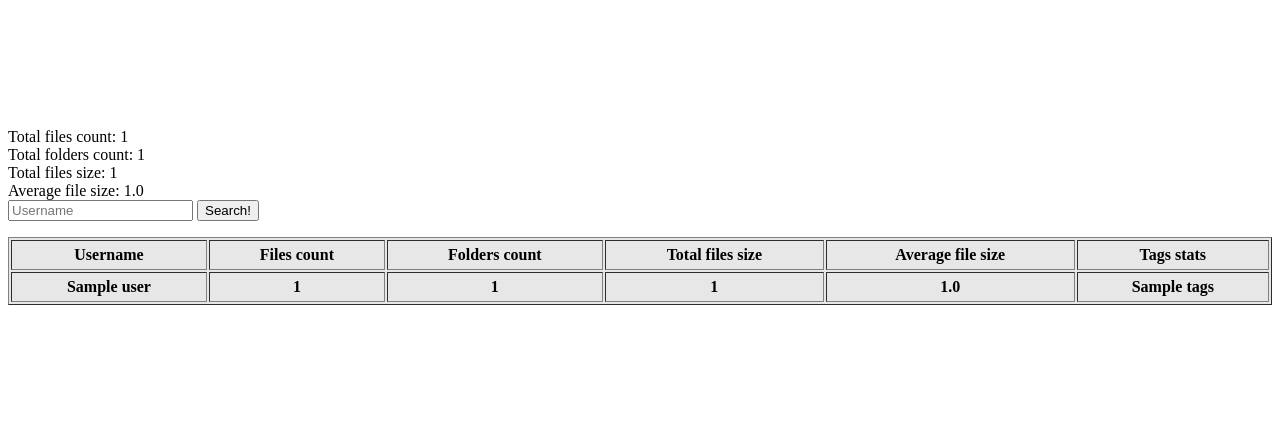
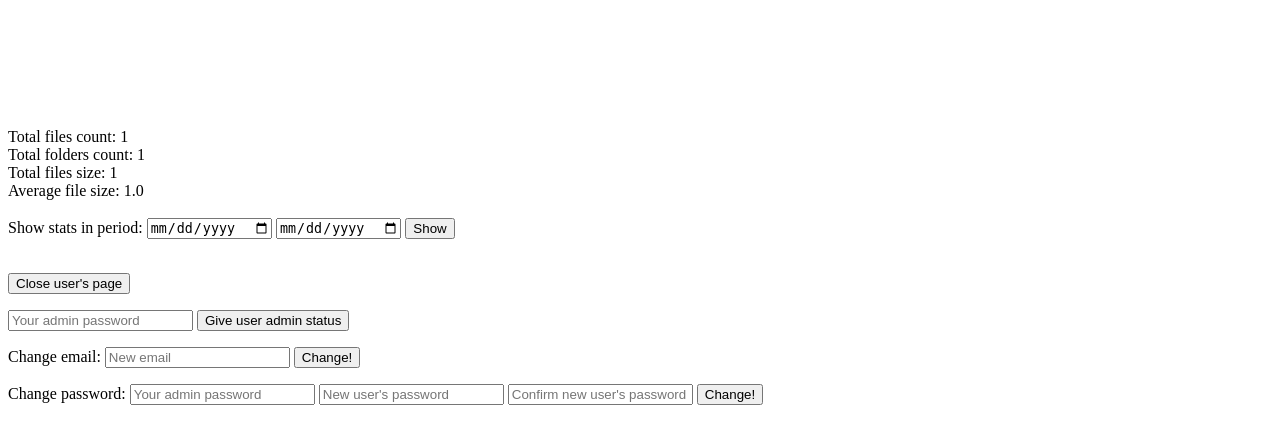
Before and after one commit to RB387/GorbInDocks, a Flask app: template application/templates/stats.html in a window 1280 px wide. Shown: the part 180-624 px from the top of the page. Run offline with Flask 2, Linux system fonts and the light colour scheme; the template is opened without the code that fills it: most values are stand-ins (such as "Sample title", 1, 10 or a date in 2020); lists and menus that the app fills with data are empty; parts of the project's set-up code (start-up, migrations or seed data) failed here and were passed over; some libraries are stand-ins or nearby versions.

Commit message:
New features for stats page, some minor changes

```diff
--- a/application/templates/stats.html
+++ b/application/templates/stats.html
@@ -8,13 +8,19 @@
       function drawChart(data) {
         var data = google.visualization.arrayToDataTable([
           ['Tags', 'Count'],
-          {% for line in tags_data %}
-            ['{{ line[0] }}', {{ line[1] }}],
-          {% endfor %}
+          {% if personal_data %}
+            {% for tag in personal_data['tags'] %}
+              ['{{ tag }}', {{ personal_data['tags'][tag] }}],
+            {% endfor %}
+          {% else %}
+            {% for line in tags_data %}
+              ['{{ line[0] }}', {{ line[1] }}],
+            {% endfor %}
+          {% endif %}
         ]);
         console.log(data)
         var options = {
-          title: 'Tags statistics'
+          title: 'Tags statistics' {% if user_id %} + ' for {{ user_id }}' {% endif %}
         };
         var chart = new google.visualization.PieChart(document.getElementById('tags_stat'));
         chart.draw(data, options);
@@ -30,13 +36,27 @@
                     {{ (overall['overall_size'] / overall['overall_files_count'])|round(2) }}
                 {% else %}
                     0
-                {% endif %}</a> <br>
-
-    <form action="{{ url_for('stats.statistics') }}" method="post" name="search_form">
+                {% endif %}</a> <br><br>
+    <form action="{{ url_for('.dashboard', user_id = user_id) }}" id = "cancel_search" method="post">
+      <a>Show stats in period: </a>
+      <input type="hidden" name="action" value="period">
+      <input type="date" name="get_date_from">
+      <input type="date" name="get_date_to">
+      <input type="submit" name="search_period" value="Show">
+    </form>
+    {% if not user_id %}
+    {% if search %}
+        <span>Search for {{ search }}</span>
+        <form action="{{ url_for('.dashboard', user_id = user_id) }}" id = "cancel_search" method="post">
+          <input type="submit" name="cancel_search" value="Cancel">
+        </form>
+      {% endif %}
+    <form action="{{ url_for('stats.dashboard', user_id = user_id) }}" method="post" name="search_form">
         <input type="hidden" name="action" value="search_user">
         <input type="text" name="user_login" placeholder="Username">
         <button name="select_element" type="submit" value="Select">Search!</button>
     </form>
+
     <table style="background:#e7e7e7" border="1" width="100%" cellpadding="5">
         <tr>
             <th>Username</th>
@@ -46,9 +66,16 @@
             <th>Average file size</th>
             <th>Tags stats</th>
         </tr>
+
         {% for user in users_data %}
         <tr>
-            <th>{{ user }}</th>
+            <form action="{{ url_for('stats.dashboard', user_id = user_id) }}" id = "{{ loop.index0 }}_form" method = "post">
+                <input type="hidden" name="action" value="view_user">
+                <input type="hidden" id="{{ user }}" name="get" value="{{ user }}">
+                <th>
+                <a href="#" onclick="document.getElementById('{{ loop.index0 }}_form').submit();">{{ user }}</a>
+                </th>
+            </form>
             <th>{{ users_data[user]['files_count'] }}</th>
             <th>{{ users_data[user]['folders_count'] }}</th>
             <th>{{ users_data[user]['total_size'] }}</th>
@@ -61,5 +88,42 @@
         </tr>
         {% endfor %}
     </table>
+    {% else %}
+    <br>
+      {% if error_message %}
+        <span>{{ error_message }}</span>
+      {% endif %}
+      <form action="{{ url_for('.dashboard', user_id = None) }}" id = "close_user" method="post">
+          <input type="submit" name="close_user" value="Close user's page">
+        </form>
+      {% if status == 'admin' %}
+      <form action="{{ url_for('.dashboard', user_id = user_id) }}" id = "remove_admin_status_form" method="post">
+        <input type="hidden" name="action" value="remove_admin_status">
+        <input type="password" name="admin_password" id = "pass" placeholder="Your admin password" required minlength="6" maxlength="32">
+        <input type="submit" name="admin_priv" value="Remover user's admin status">
+      </form>
+      {% else %}
+      <form action="{{ url_for('.dashboard', user_id = user_id) }}" id = "admin_status_form" method="post">
+        <input type="hidden" name="action" value="admin_status">
+        <input type="password" name="admin_password" id = "pass" placeholder="Your admin password" required minlength="6" maxlength="32">
+        <input type="submit" name="admin_priv" value="Give user admin status">
+      </form>
+      {% endif %}
+      <form action="{{ url_for('.dashboard', user_id = user_id) }}" id = "change_email" method="post">
+        <input type="hidden" name="action" value="change_mail">
+        <label>Change email: </label>
+        <input type="email" name="change_email_val" required placeholder="New email">
+        <input type="submit" name="change_em" value="Change!">
+      </form>
+      <form action="{{ url_for('.dashboard', user_id = user_id) }}" id = "change_password_val" method="post">
+        <input type="hidden" name="action" value="change_pass">
+        <label>Change password: </label>
+        <input type="password" name="admin_password" id = "pass" placeholder="Your admin password" required minlength="6" maxlength="32">
+        <input type="password" name="change_password_val" id = "pass" placeholder="New user's password" required minlength="6" maxlength="32">
+        <input type="password" name="change_password_conf_val" id = "pass_conf" placeholder="Confirm new user's password" required minlength="6" maxlength="32" oninput="validatePassword()">
+            <input type="submit" name="change_pass" value="Change!">
+      </form>
+
+    {% endif %}
   </body>
 </html>
--- a/application/templates/user.html
+++ b/application/templates/user.html
@@ -9,7 +9,7 @@
 		<form action="{{ url_for('.user') }}" id = "change_email" method="post">
 			<input type="hidden" name="action" value="change_mail">
 			<label>Change email: </label>
-			<input type="email" name="change_email_val" placeholder="{{ current_mail }}">
+			<input type="email" name="change_email_val" required placeholder="{{ current_mail }}">
 	        <input type="submit" name="change_em" value="Change!">
 		</form>
 
--- a/file_tools.py
+++ b/file_tools.py
@@ -94,7 +94,7 @@ class file_tools():
 
 			file.close()
 			#add information about file in to database
-			self.gt.add_file(owner=login, name=filename, size = round(len(file_bytes)/1024/1024, 2), location = file_path, directory = str(directory))
+			self.gt.add_file(owner=login, name=filename, size = len(file_bytes)/1024/1024, location = file_path, directory = str(directory))
 			return (1, None)
 
 	def download_file(self, file_data, login, directory, shared = False):
--- a/gorbin_tools2.py
+++ b/gorbin_tools2.py
@@ -225,6 +225,12 @@ class mongo_tools():
         self.write_log(call_function="update_user_mail", login=login, email=email)
         u_col = self.get_users_col()
         u_col.update_one({'login':login}, {'$set':{'email':email}})
+
+    def update_user_status(self, login: str, status: str):
+        """Takes unique login, new status. Updates user's data"""
+        self.write_log(call_function="update_user_status", login=login, status=status)
+        u_col = self.get_users_col()
+        u_col.update_one({'login':login}, {'$set':{'status':status}})
 
     def update_user_pass(self, login: str, pas: bytes):
         """Takes unique login, new password. Updates user's data"""
--- a/settings.json
+++ b/settings.json
@@ -1 +1 @@
-{"max_file_size": 5242880, "max_files_count": 5, "tags": ["tag_name", "WOW", "fdshjfsdhjkfs", "222", "weq"]}
+{"max_file_size": 10485760, "max_files_count": 5, "tags": ["tag_name", "WOW", "fdshjfsdhjkfs", "222", "weq"]}
```
Also changed, not shown: application/admin.py (+7 -6 lines), application/stats.py (+71 -5 lines), application/templates/admin.html (+9 -5 lines).
